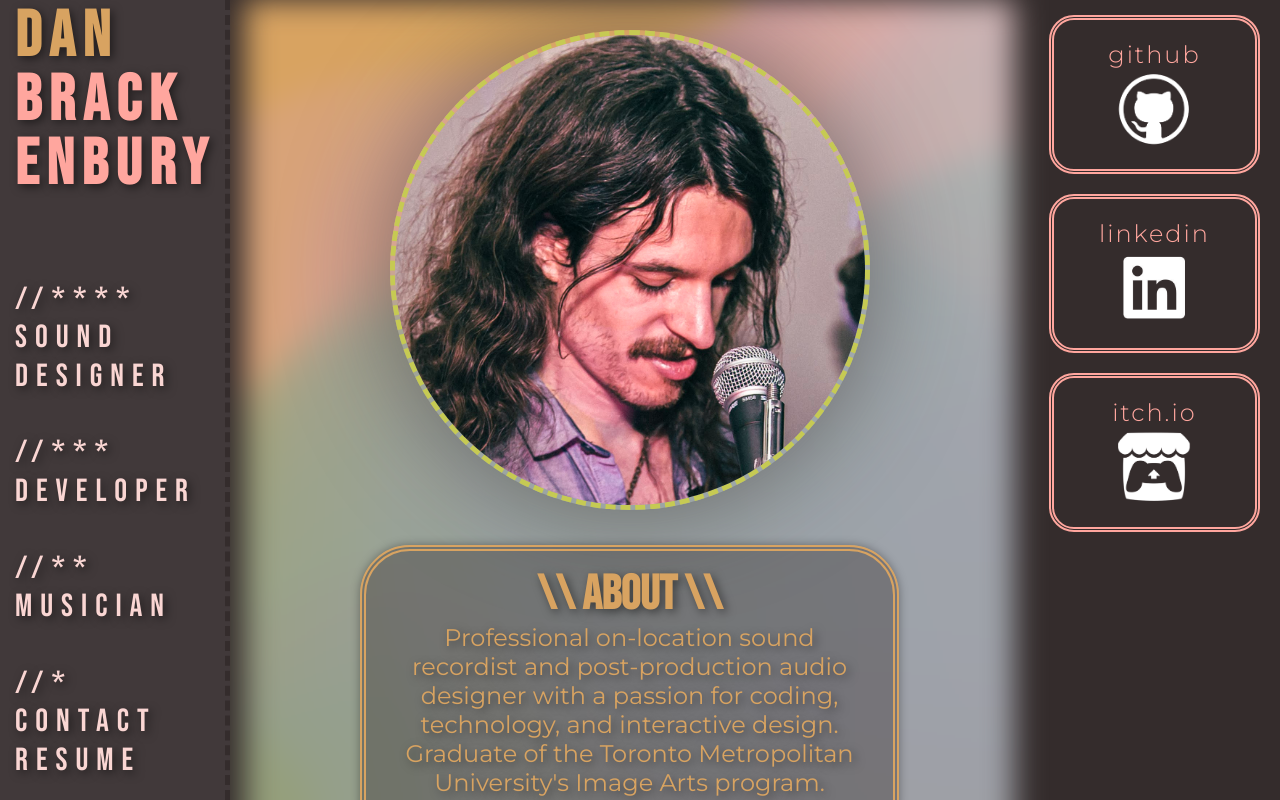
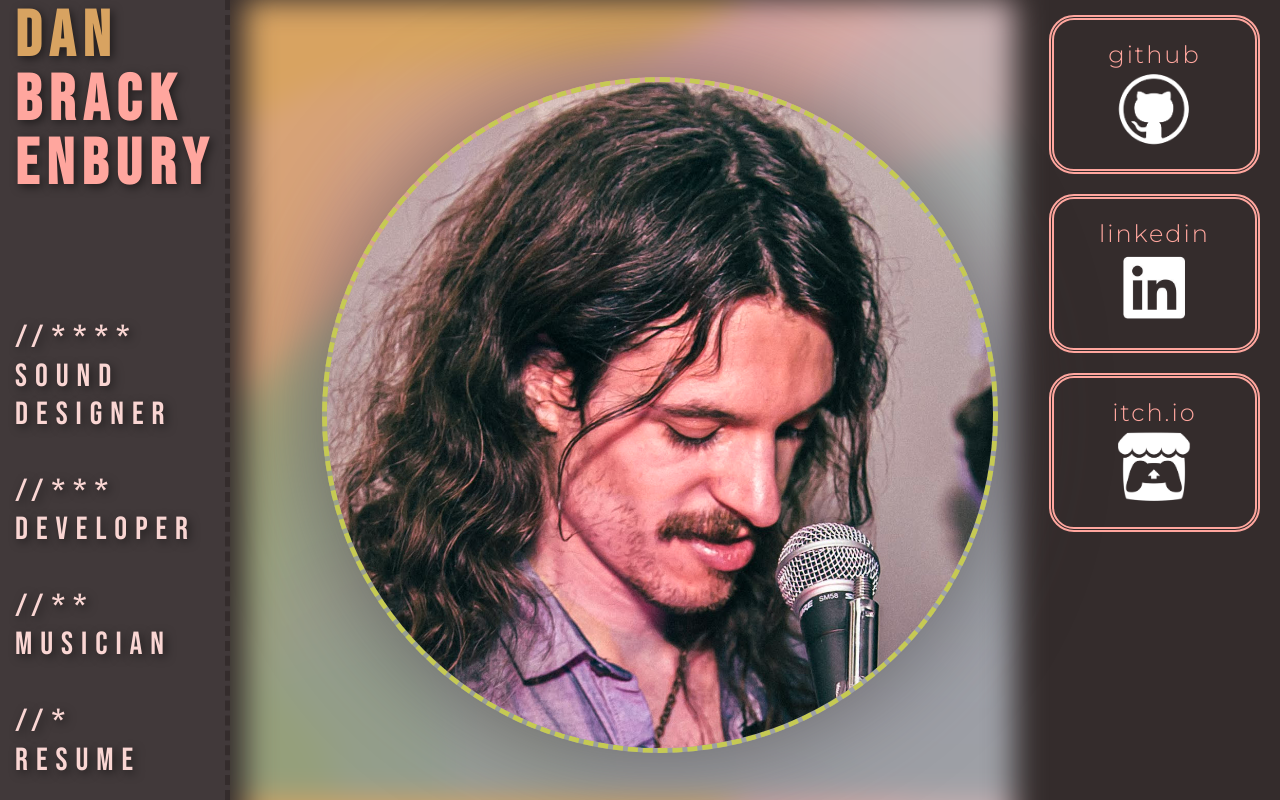
Before and after one commit to helpvisa/portfolio-react, a React (Create React App) app: page / in a window 1280 px wide. Shown: the top 800 px of the page. Built offline with nearby package versions, Linux system fonts and the light colour scheme.

Commit message:
fixed about page formatting errors

```diff
--- a/src/components/About/index.js
+++ b/src/components/About/index.js
@@ -3,19 +3,18 @@ import headshot from '../../assets/images/temp_headshot.jpg';
 
 function About({ setCurrentPage }) {
     return (
-        <header className="bg">
+        <header className="">
             <div className="bg"></div>
             <div className="headshot">
                 <a onClick={() => setCurrentPage('contact')}>
-                    <img src={headshot} alt="A portrait of the artist." />
+                    <img src={headshot} alt="Daniel Brackenbury" />
                 </a>
             </div>
             <section className="about-me">
                 <h1>\\ about \\</h1>
                 <p>
-                    Professional on-location sound recordist and post-production audio designer
-                    with a passion for coding, technology, and interactive design.
-                    Graduate of the Toronto Metropolitan University's Image Arts program.
+                    Professional developer with a passion for coding, technology,
+                    and sound design.
                 </p>
                 <a onClick={() => setCurrentPage('contact')}>Contact Me</a>
             </section>
--- a/src/components/Nav/index.js
+++ b/src/components/Nav/index.js
@@ -12,7 +12,7 @@ function Nav({ currentPage, setCurrentPage }) {
                     <li><a className={currentPage==="sound" && 'nav-highlighted'} onClick={() => setCurrentPage('sound')}>//**** <br /> sound <br/> designer</a></li> <br />
                     <li><a className={currentPage==="code" && 'nav-highlighted'} onClick={() => setCurrentPage('code')}>//*** <br /> developer</a></li> <br />
                     <li><a className={currentPage==="music" && 'nav-highlighted'} onClick={() => setCurrentPage('music')}>//** <br /> musician</a></li> <br />
-                    <li><a className={currentPage==="contact" && 'nav-highlighted'} onClick={() => setCurrentPage('contact')}>//* <br /> contact <br /> resume</a></li>
+                    <li><a className={currentPage==="contact" && 'nav-highlighted'} onClick={() => setCurrentPage('contact')}>//* <br /> resume</a></li>
                 </ul>
             </nav>
 
@@ -24,7 +24,7 @@ function Nav({ currentPage, setCurrentPage }) {
                     <li><span className="brighter">//</span></li>
                     <li><a className={currentPage==="music" && 'nav-highlighted'} onClick={() => setCurrentPage('music')}> mus </a></li>
                     <li><span className="brighter">//</span></li>
-                    <li><a className={currentPage==="contact" && 'nav-highlighted'} onClick={() => setCurrentPage('contact')}> contact & resume </a></li>
+                    <li><a className={currentPage==="contact" && 'nav-highlighted'} onClick={() => setCurrentPage('contact')}> resume</a></li>
                 </ul>
             </nav>
         </sidebar>
--- a/src/index.css
+++ b/src/index.css
@@ -121,15 +121,21 @@ header .bg {
   filter: blur(15px);
 }
 
+.headshot {
+  display: flex;
+  justify-content: center;
+  align-items: center;
+}
+
 .headshot img {
-  height: 60vh;
-  flex: 0 1 auto;
+  width: 88%;
+  flex: 0 2 auto;
   border-radius: 50%;
   border-width: 5px;
   border-style: dashed;
   border-color: var(--col-bold);
   box-shadow: 0px 0px 100px rgba(65,57,58,0.6);
-  margin: 30px;
+  margin: 6vw;
 }
 
 .headshot img:hover {
```
